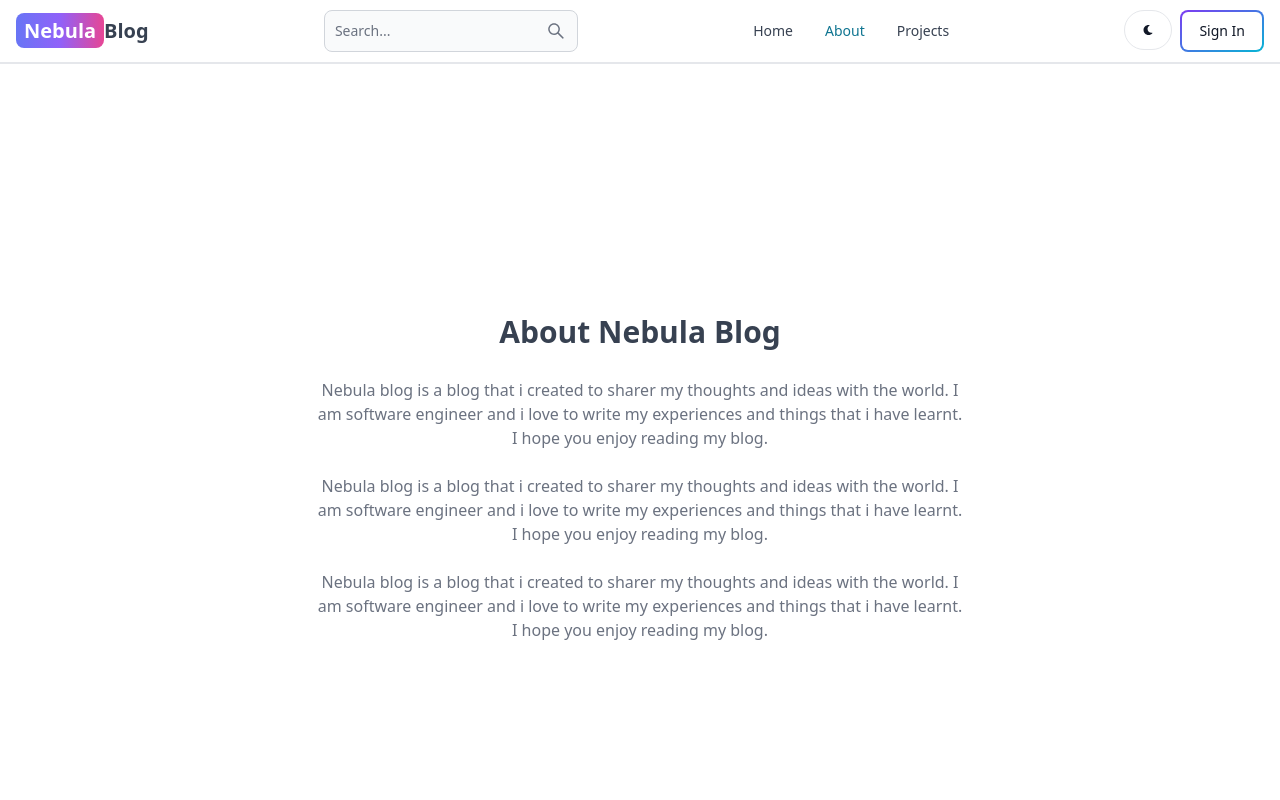
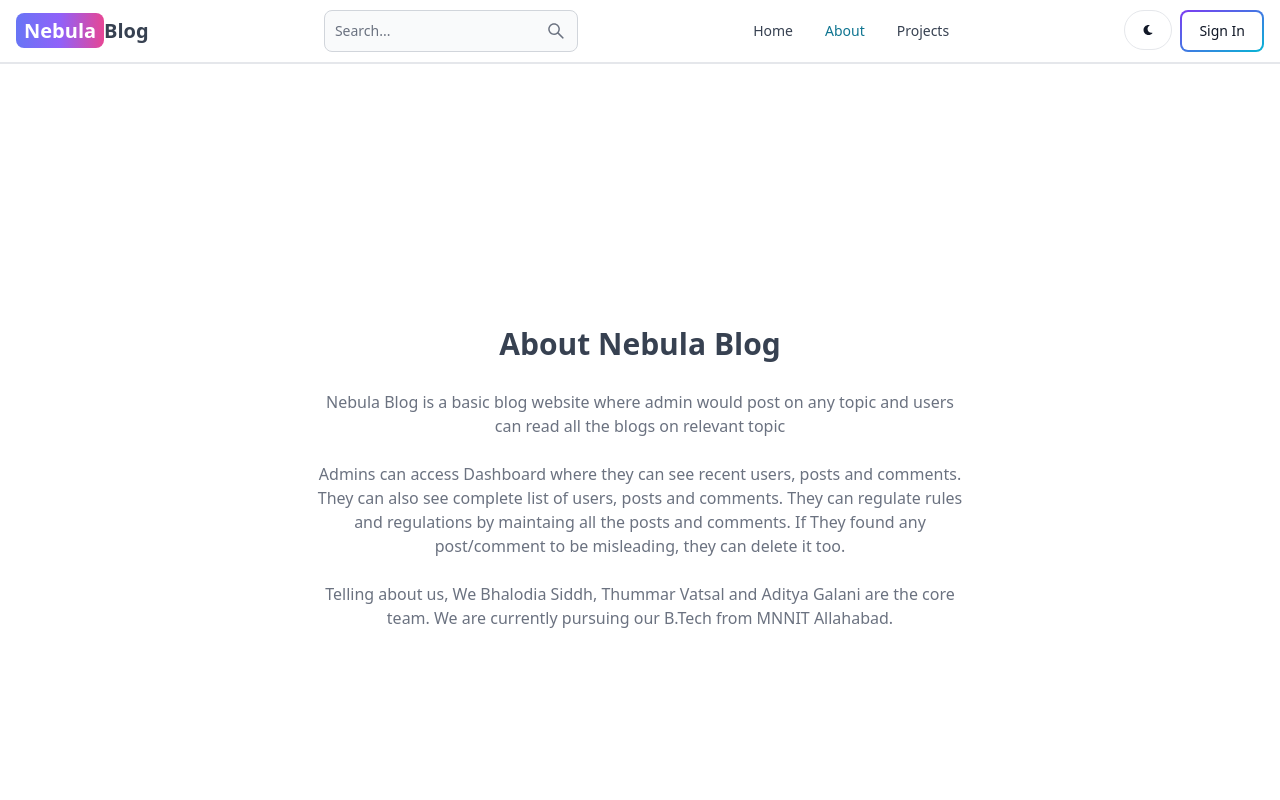
Before and after one commit to siddhbhalodia/mern-blog, a React app in the folder blog/: page /about in a window 1280 px wide. Shown: the top 800 px of the page. Built offline with nearby package versions, Linux system fonts and the light colour scheme; no server answers; the HTML template or start-up script is replaced by a standard one.

Commit message:
corrected the display text

```diff
--- a/blog/src/components/BookmarkSection.jsx
+++ b/blog/src/components/BookmarkSection.jsx
@@ -53,9 +53,6 @@ export default function BookmarkSection({postId,userId}) {
     };
 
   return (
-    // <Button gradientDuoTone='purpleToBlue' outline className="self-center mt-5" onClick={handleBookmarkToggle}>
-    //         {isBookmarked ? 'Unbookmark' : 'Bookmark'}
-    // </Button>
     <div className='self-center mt-5 flex justify-between gap-2'>
         <button type='button' onClick={handleBookmarkToggle} className={`text-gray-400 hover:text-blue-500 ${currentUser&&isBookmarked&&'!text-blue-500'}`} >
             <BsBookmarksFill className="text-sm h-6 w-6"/>
--- a/blog/src/components/CallToAction.jsx
+++ b/blog/src/components/CallToAction.jsx
@@ -8,7 +8,7 @@ export default function CallToAction() {
             <h2 className='text-2xl'>Want to learn more about JavaScript?</h2>
             <p className='text-gray-500 my-2'>Checkout these resources with 100 JavaScript Projects</p>
             <Button gradientDuoTone='purpleToPink' className='rounded-tl-xl rounded-bl-none'>
-              <a href="https://www.100jsprojects.com" target="_blank" rel='noopener noreferrer'>
+              <a href="https://mern-blog-p99p.onrender.com/" target="_blank" rel='noopener noreferrer'>
               100 JavaScript Project
               </a>
               </Button>
--- a/blog/src/components/DashBookmarks.jsx
+++ b/blog/src/components/DashBookmarks.jsx
@@ -121,7 +121,7 @@ function DashBookmarks() {
         </>
       ) : (
 
-        <p>You have Bookmarks yet</p>
+        <p>You have no bookmarks yet</p>
       )}
 
         <Modal show={showModal} onClose={() => setShowModal(false)} popup size='md'>
--- a/blog/src/components/Footer.jsx
+++ b/blog/src/components/Footer.jsx
@@ -17,7 +17,7 @@ export default function FooterCom() {
                     <div>
                     <Footer.Title title='About'/>
                     <Footer.LinkGroup col>
-                        <Footer.Link href='https://www.100jsprojects.com' target='_blank' rel='noopener noreferrer'>
+                        <Footer.Link href='https://mern-blog-p99p.onrender.com/' target='_blank' rel='noopener noreferrer'>
                             100 JS Projects
                         </Footer.Link>
                         <Footer.Link href='/about' target='_blank' rel='noopener noreferrer'>
--- a/blog/src/pages/About.jsx
+++ b/blog/src/pages/About.jsx
@@ -7,9 +7,9 @@ export default function About() {
         <div className="">
           <h1 className='text-3xl font-semibold text-center my-7'>About Nebula Blog</h1>
           <div className="text-md text-gray-500 flex flex-col gap-6">
-            <p>Nebula blog is a blog that i created to sharer my thoughts and ideas with the world. I am software engineer and i love to write my experiences and things that i have learnt. I hope you enjoy reading my blog.</p>
-            <p>Nebula blog is a blog that i created to sharer my thoughts and ideas with the world. I am software engineer and i love to write my experiences and things that i have learnt. I hope you enjoy reading my blog.</p>
-            <p>Nebula blog is a blog that i created to sharer my thoughts and ideas with the world. I am software engineer and i love to write my experiences and things that i have learnt. I hope you enjoy reading my blog.</p>
+            <p>Nebula Blog is a basic blog website where admin would post on any topic and users can read all the blogs on relevant topic</p>
+            <p>Admins can access Dashboard where they can see recent users, posts and comments. They can also see complete list of users, posts and comments. They can regulate rules and regulations by maintaing all the posts and comments. If They found any post/comment to be misleading, they can delete it too.</p>
+            <p>Telling about us, We Bhalodia Siddh, Thummar Vatsal and Aditya Galani are the core team. We are currently pursuing our B.Tech from MNNIT Allahabad.</p>
           </div>
         </div>
       </div>
--- a/blog/src/pages/Signin.jsx
+++ b/blog/src/pages/Signin.jsx
@@ -47,7 +47,8 @@ export default function SignIn() {
             Blog
         </Link>
         <p className='text-sm mt-5'>
-          Lorem ipsum, dolor sit amet consectetur adipisicing elit. Vero illo quos dolorum, dolores provident saepe minima dignissimos accusantium perspiciatis ex recusandae nulla corrupti corporis rerum repellat, aspernatur sit. Minus, ab.
+          <p>Sign-in/Sign-up to enjoy all features of bloging.</p>
+          <p>Where Words Dance and Ideas Take Flight: Explore the Tapestry of Thought!</p>
         </p>
         </div>
         {/* right */}
```
